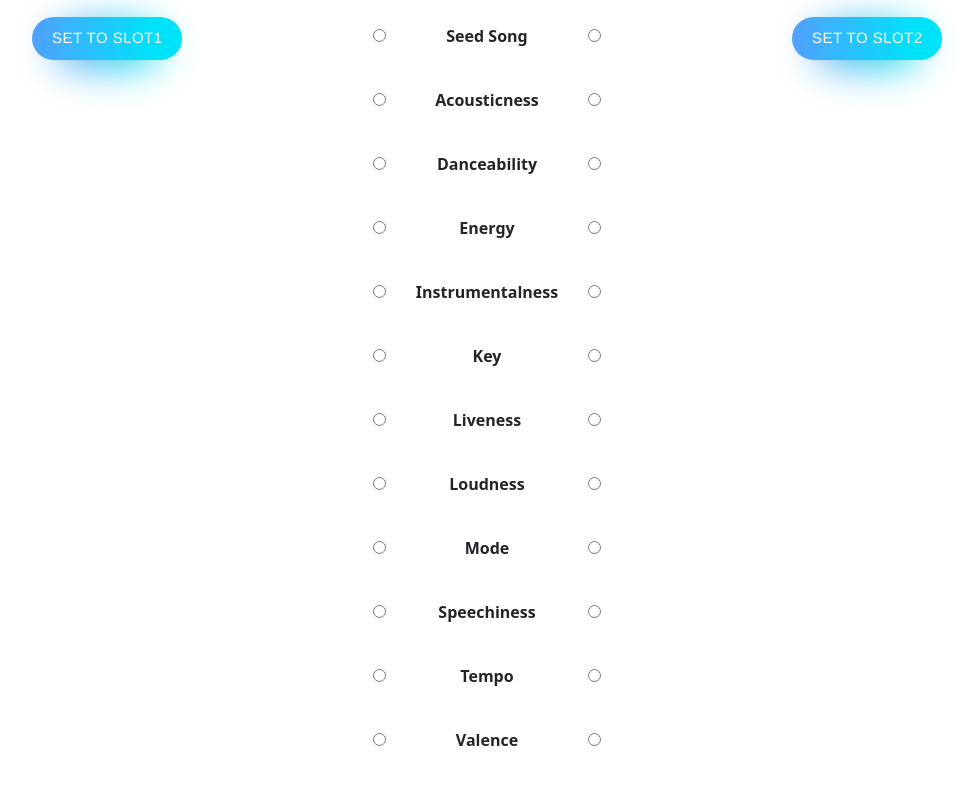
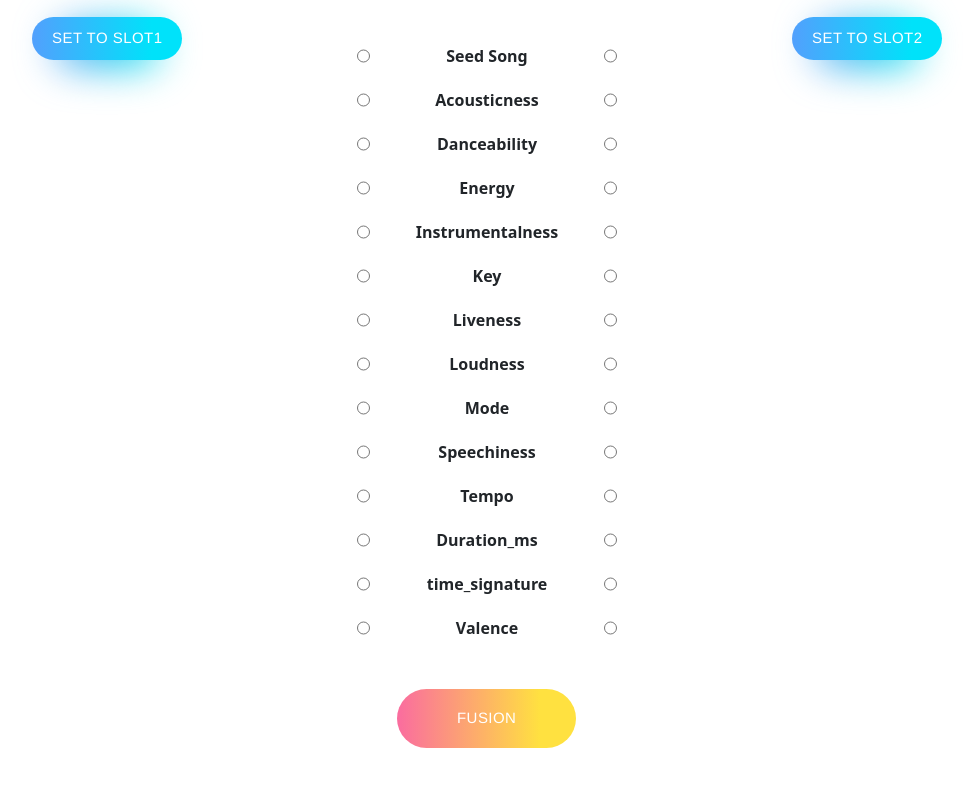
Before and after one commit to kkshizuka1999/Fusion_Based_music_recommender, a React (Create React App) app: page / in a window 1280 px wide. Shown: the part 340-1140 px from the top of the page, without its empty margins (153-1127 px from the left). Built offline with nearby package versions, Linux system fonts and the light colour scheme.

Commit message:
radioの編集

```diff
--- a/src/components/Fusion.jsx
+++ b/src/components/Fusion.jsx
@@ -51,12 +51,18 @@ const Fusion = () => {
     const tempoItem = fusion.tempo[0].checked
       ? fusion.tempo[0].value
       : fusion.tempo[1].value
+    const durationMsItem = fusion.duration_ms[0].checked
+      ? fusion.duration_ms[0].value
+      : fusion.duration_ms[1].value
+    const timeSignatureItem = fusion.time_signature[0].checked
+      ? fusion.time_signature[0].value
+      : fusion.time_signature[1].value
     const valenceItem = fusion.valence[0].checked
       ? fusion.valence[0].value
       : fusion.valence[1].value
 
     // URL構築
-    const url = `${baseUrl}?seed_tracks=${baseSongItem}&target_acousticness=${acousticnessItem}&target_danceability=${danceabilityItem}&target_energy=${energyItem}&target_instrumentalness=${instrumentalnessItem}&target_key=${keyItem}&target_liveness=${livenessItem}&target_mode=${modeItem}&target_speechiness=${speechinessItem}&target_tempo=${tempoItem}&target_valence=${valenceItem}&target_loudness=${loudnessItem}&limit=100`
+    const url = `${baseUrl}?seed_tracks=${baseSongItem}&target_acousticness=${acousticnessItem}&target_danceability=${danceabilityItem}&target_energy=${energyItem}&target_instrumentalness=${instrumentalnessItem}&target_key=${keyItem}&target_liveness=${livenessItem}&target_duration_ms=${durationMsItem}&target_time_signature=${timeSignatureItem}&target_mode=${modeItem}&target_speechiness=${speechinessItem}&target_tempo=${tempoItem}&target_valence=${valenceItem}&target_loudness=${loudnessItem}&limit=100`
     try {
       const response = await fetch(url, params)
       recommendation = (await response.json()).tracks
@@ -72,175 +78,114 @@ const Fusion = () => {
   }
 
   return (
-    <div className="mb-2 d-flex flex-column align-items-center justify-content-center">
+    <div className="py-5 px-5">
       <form name="fusion">
-        <table>
-          <tr>
-            <td>
+        <div className="d-flex flex-column">
+          <div className="d-flex  justify-content-between">
             <input type="radio" name="basesong" value={slotA.id} />
-            </td>
-            <td>
             <label htmlFor="basesong">Seed Song</label>
-            </td>
-            <td>
             <input type="radio" name="basesong" value={slotB.id} />
-            </td>
-          </tr>
-          <tr>
-            <td>
+          </div>
+          <div className="d-flex  justify-content-between">
             <input
               type="radio"
               name="acousticness"
               value={slotA.acousticness}
             />
-            </td>
-            <td>
             <label htmlFor="acousticness">Acousticness</label>
-            </td>
-            <td>
             <input
               type="radio"
               name="acousticness"
               value={slotB.acousticness}
             />
-            </td>
-          </tr>
-          <tr>
-            <td>
+          </div>
+          <div className="d-flex  justify-content-between">
             <input
               type="radio"
               name="danceability"
               value={slotA.danceability}
             />
-            </td>
-            <td>
             <label htmlFor="danceability">Danceability</label>
-            </td>
-            <td>
             <input
               type="radio"
               name="danceability"
               value={slotB.danceability}
             />
-            </td>
-          </tr>
-          <tr>
-            <td>
+          </div>
+          <div className="d-flex  justify-content-between">
             <input type="radio" name="energy" value={slotA.energy} />
-            </td>
-            <td>
             <label htmlFor="energy">Energy</label>
-            </td>
-            <td>
             <input type="radio" name="energy" value={slotB.energy} />
-            </td>
-          </tr>
-          <tr>
-            <td>
+          </div>
+          <div className="d-flex  justify-content-between">
             <input
               type="radio"
               name="instrumentalness"
               value={slotA.instrumentalness}
             />
-            </td>
-            <td>
             <label htmlFor="instrumentalness">Instrumentalness</label>
-            </td>
-            <td>
             <input
               type="radio"
               name="instrumentalness"
               value={slotB.instrumentalness}
             />
-            </td>
-          </tr>
-          <tr>
-            <td>
+          </div>
+          <div className="d-flex  justify-content-between">
             <input type="radio" name="key" value={slotA.key} />
-            </td>
-            <td>
             <label htmlFor="key">Key</label>
-            </td>
-            <td>
             <input type="radio" name="key" value={slotB.key} />
-            </td>
-          </tr>
-          <tr>
-            <td>
+          </div>
+          <div className="d-flex  justify-content-between">
             <input type="radio" name="liveness" value={slotA.liveness} />
-            </td>
-            <td>
             <label htmlFor="liveness">Liveness</label>
-            </td>
-            <td>
             <input type="radio" name="liveness" value={slotB.liveness} />
-            </td>
-          </tr>
-          <tr>
-            <td>
+          </div>
+          <div className="d-flex  justify-content-between">
             <input type="radio" name="loudness" value={slotA.loudness} />
-            </td>
-            <td>
             <label htmlFor="loudness">Loudness</label>
-            </td>
-            <td>
             <input type="radio" name="loudness" value={slotB.loudness} />
-            </td>
-          </tr>
-          <tr>
-            <td>
+          </div>
+          <div className="d-flex  justify-content-between">
             <input type="radio" name="mode" value={slotA.mode} />
-            </td>
-            <td>
             <label htmlFor="mode">Mode</label>
-            </td>
-            <td>
             <input type="radio" name="mode" value={slotB.mode} />
-            </td>
-          </tr>
-          <tr>
-            <td>
+          </div>
+          <div className="d-flex  justify-content-between">
+            <input type="radio" name="speechiness" value={slotA.speechiness} />
+            <label htmlFor="speechiness">Speechiness</label>
+            <input type="radio" name="speechiness" value={slotB.speechiness} />
+          </div>
+          <div className="d-flex  justify-content-between">
+            <input type="radio" name="tempo" value={slotA.tempo} />
+            <label htmlFor="tempo">Tempo</label>
+            <input type="radio" name="tempo" value={slotB.tempo} />
+          </div>
+          <div className="d-flex  justify-content-between">
+            <input type="radio" name="duration_ms" value={slotA.duration_ms} />
+            <label htmlFor="tempo">Duration_ms</label>
+            <input type="radio" name="duration_ms" value={slotB.duration_ms} />
+          </div>
+          <div className="d-flex  justify-content-between">
             <input
               type="radio"
-                name="speechiness"
-                value={slotA.speechiness}
+              name="time_signature"
+              value={slotA.time_signature}
             />
-            </td>
-            <td>
-              <label htmlFor="speechiness">Speechiness</label>
-            </td>
-            <td>
+            <label htmlFor="tempo">time_signature</label>
             <input
               type="radio"
-                name="speechiness"
-                value={slotB.speechiness}
+              name="time_signature"
+              value={slotB.time_signature}
             />
-            </td>
-          </tr>
-          <tr>
-            <td>
-              <input type="radio" name="tempo" value={slotA.tempo} />
-            </td>
-            <td>
-              <label htmlFor="tempo">Tempo</label>
-            </td>
-            <td>
-              <input type="radio" name="tempo" value={slotB.tempo} />
-            </td>
-          </tr>
-          <tr>
-            <td>
+          </div>
+          <div className="d-flex  justify-content-between">
             <input type="radio" name="valence" value={slotA.valence} />
-            </td>
-            <td>
             <label htmlFor="valence">Valence</label>
-            </td>
-            <td>
             <input type="radio" name="valence" value={slotB.valence} />
-            </td>
-          </tr>
-        </table>
+          </div>
+        </div>
       </form>
+      <div className="py-2 d-flex justify-content-center">
         <button
           type="button"
           className="ui-button fancy-button pop-onhover bg-gradient3"
@@ -250,6 +195,7 @@ const Fusion = () => {
           <span className="auth-btn">Fusion</span>
         </button>
       </div>
+    </div>
   )
 }
 
--- a/src/components/GetAudioFeaturesButton.jsx
+++ b/src/components/GetAudioFeaturesButton.jsx
@@ -41,6 +41,8 @@ const GetAudioFeaturesButton = ({ song, flag: defaultFlag }) => {
         features.speechiness = data.speechiness
         features.tempo = data.tempo
         features.valence = data.valence
+        features.duration_ms = data.duration_ms
+        features.time_signature = data.time_signature
       })
 
     if (flag === 0) {
```
Lines whose indentation alone changed are shown as unchanged.
